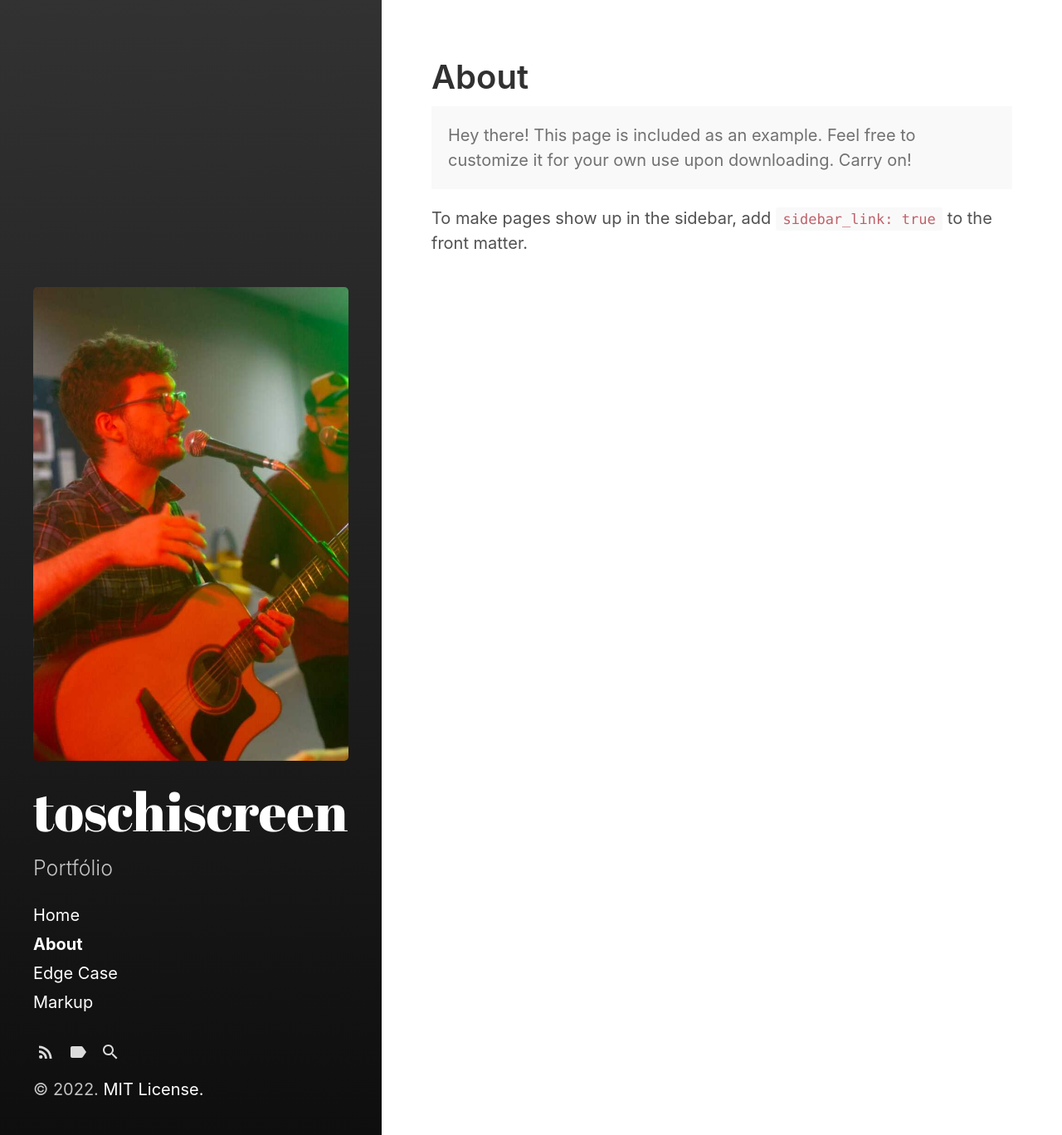
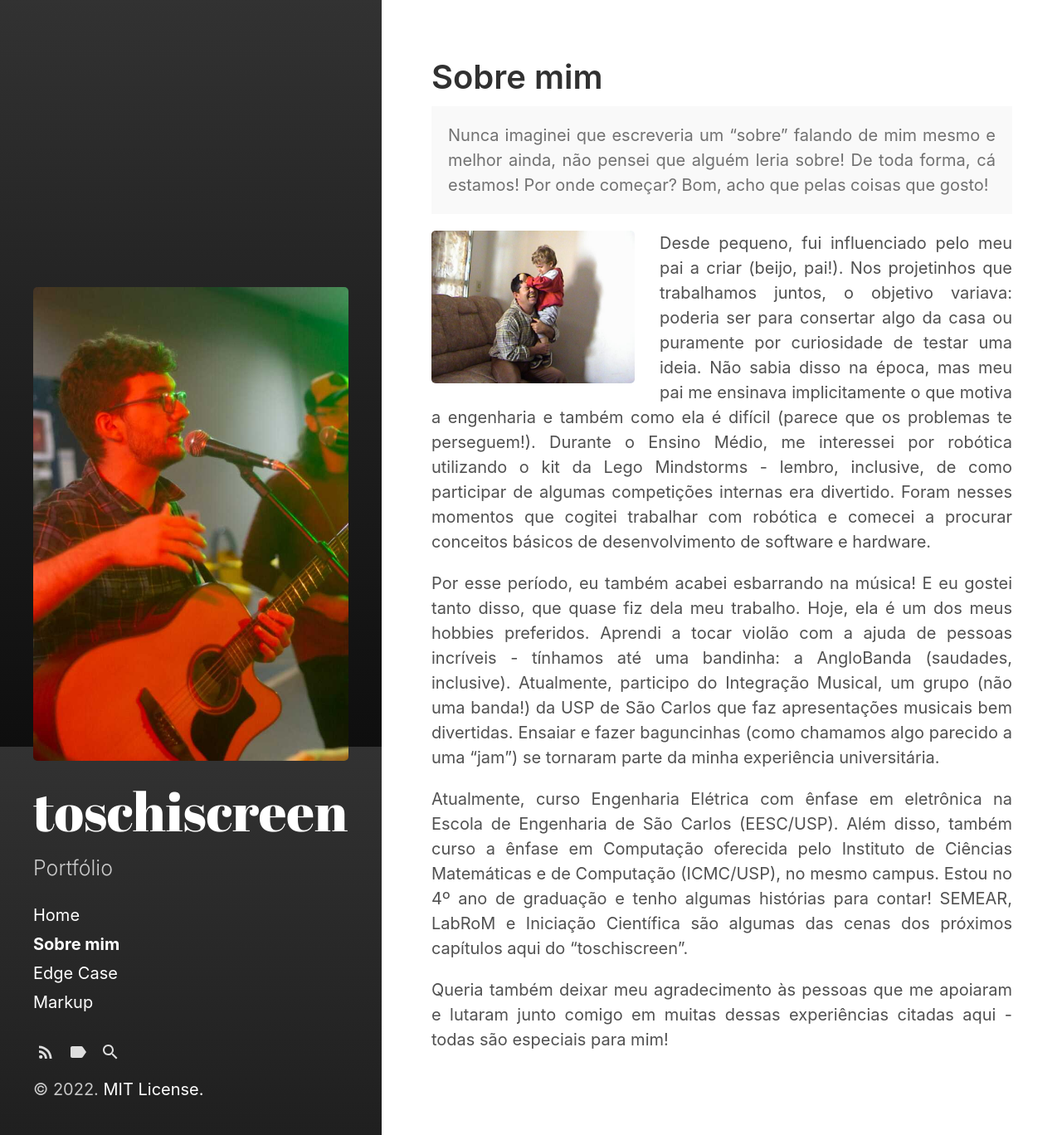
Before and after one commit to toschilt/toschilt.github.io, a Jekyll site: the page built from docs/about.md, in a window 1280 px wide and 1368 px high. Shown: the whole window at 83% size. Built offline with Jekyll 4.4.1, drawn with Linux system fonts in a browser that asks for light colours.

Commit message:
Sobre mim section updated!

```diff
--- a/docs/_sass/hydeout/_layout.scss
+++ b/docs/_sass/hydeout/_layout.scss
@@ -51,6 +51,7 @@
   background: $body-bg;
   color: $body-color;
   padding: $section-spacing;
+  text-align: justify;
 }
 
 // Container is flexbox as well -- we want content div to stretch and fill
--- a/docs/about.md
+++ b/docs/about.md
@@ -1,13 +1,19 @@
 ---
 layout: page
-title: About
+title: Sobre mim
 sidebar_link: true
 ---
 
 <p class="message">
-  Hey there! This page is included as an example. Feel free to customize it
-  for your own use upon downloading. Carry on!
+  Nunca imaginei que escreveria um “sobre” falando de mim mesmo e melhor ainda, não pensei que alguém leria sobre! De toda forma, cá estamos! Por onde começar? Bom, acho que pelas coisas que gosto!
 </p>
 
-To make pages show up in the sidebar, add `sidebar_link: true` to the front
-matter.
+![](/assets/images/about/pai.jpeg){: style="float: left; margin-right: 30px; width: 35%;"}
+Desde pequeno, fui influenciado pelo meu pai a criar (beijo, pai!). Nos projetinhos que trabalhamos juntos, o objetivo variava: poderia ser para consertar algo da casa ou puramente por curiosidade de testar uma ideia. Não sabia disso na época, mas meu pai me ensinava implicitamente o que motiva a engenharia e também como ela é difícil (parece que os problemas te perseguem!). Durante o Ensino Médio, me interessei por robótica utilizando o kit da Lego Mindstorms - lembro, inclusive, de como participar de algumas competições internas era divertido. Foram nesses momentos que cogitei trabalhar com robótica e comecei a procurar conceitos básicos de desenvolvimento de software e hardware.
+{:style="clear: left;}
+
+Por esse período, eu também acabei esbarrando na música! E eu gostei tanto disso, que quase fiz dela meu trabalho. Hoje, ela é um dos meus hobbies preferidos. Aprendi a tocar violão com a ajuda de pessoas incríveis - tínhamos até uma bandinha: a AngloBanda (saudades, inclusive). Atualmente, participo do Integração Musical, um grupo (não uma banda!) da USP de São Carlos que faz apresentações musicais bem divertidas. Ensaiar e fazer baguncinhas (como chamamos algo parecido a uma “jam”) se tornaram parte da minha experiência universitária.
+
+Atualmente, curso Engenharia Elétrica com ênfase em eletrônica na Escola de Engenharia de São Carlos (EESC/USP). Além disso, também curso a ênfase em Computação oferecida pelo Instituto de Ciências Matemáticas e de Computação (ICMC/USP), no mesmo campus. Estou no 4º ano de graduação e tenho algumas histórias para contar! SEMEAR, LabRoM e Iniciação Científica são algumas das cenas dos próximos capítulos aqui do “toschiscreen”.
+
+Queria também deixar meu agradecimento às pessoas que me apoiaram e lutaram junto comigo em muitas dessas experiências citadas aqui - todas são especiais para mim!
```
Also changed, not shown: docs/_layouts/default.html (line endings or trailing spaces), docs/assets/images/about/pai.jpeg (added).
